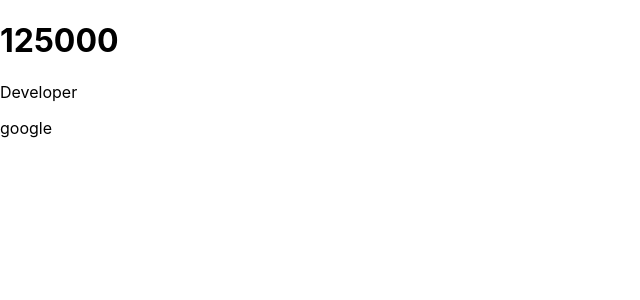
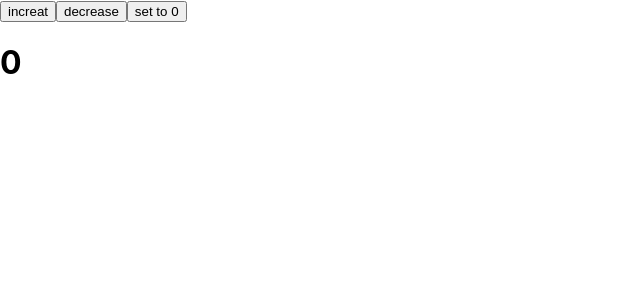
Before and after one commit to isaetor/practice-react, a React (Create React App) app: page / in a window 1280 px wide. Shown: the top 300 px of the page, without its empty margins (0-640 px from the left). Built offline with nearby package versions, Linux system fonts and the light colour scheme.

Commit message:
user State

```diff
--- a/src/App.js
+++ b/src/App.js
@@ -1,21 +1,23 @@
 // import logo from './assets/images/logo.svg';
+import { useState } from 'react';
 import './assets/css/App.css';
 
 function App() {
-  const name = "saeed"
-  return (
-    <Job salary={125000} position="Developer" company="google" />
-  )
-}
+  const [ count, setCount ] = useState(0)
 
-const Job = (props)=>{
+  const decrease = ()=>{
+    setCount(count > 0 ? count-1 : 0)
+  }
+
   return (
     <div>
-      <h1>{props.salary}</h1>
-      <p>{props.position}</p>
-      <span>{props.company}</span>
+        <button onClick={()=>{setCount(count+1)}}>increat</button>
+        <button onClick={decrease}>decrease</button>
+        <button onClick={()=>{setCount(0)}}>set to 0</button>
+        <h1>{count}</h1>
     </div>
   )
 }
 
+
 export default App;
```
